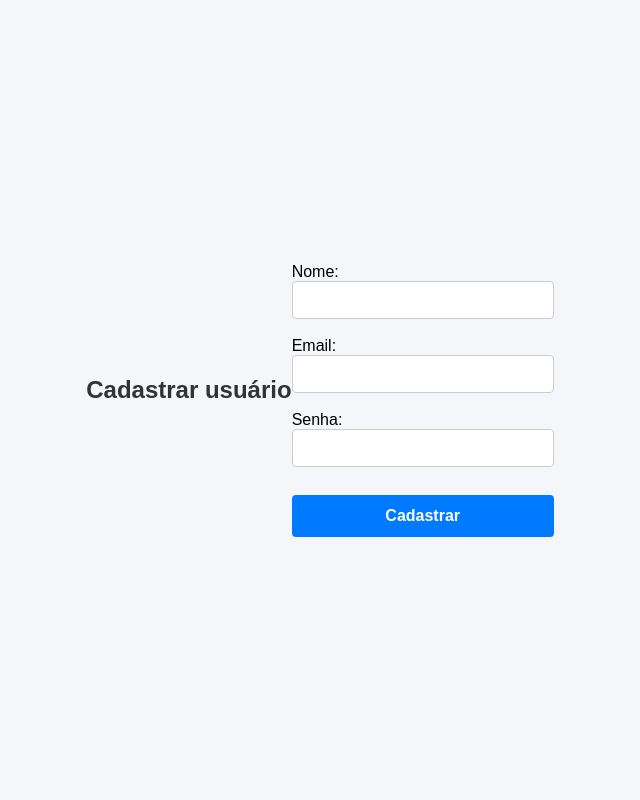
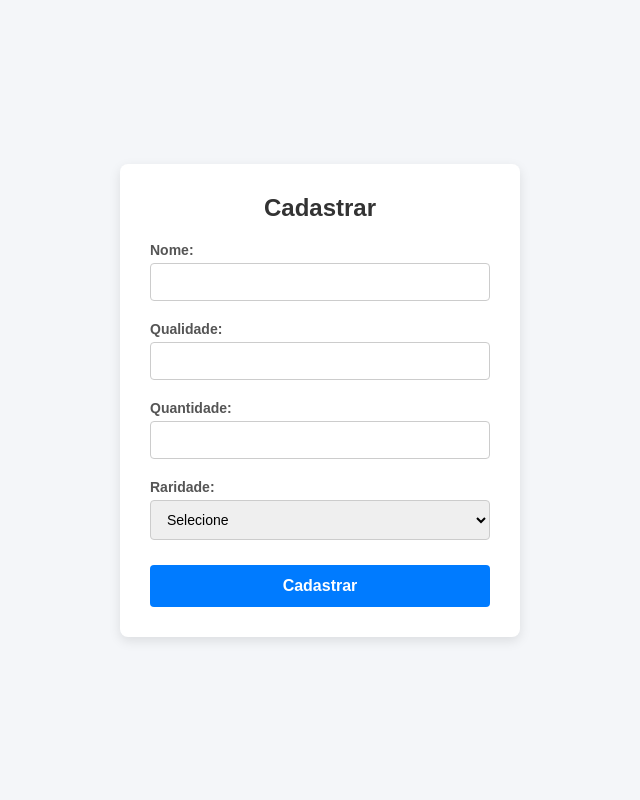
Before and after one commit to Linokkj/php-trabalho, a PHP site: page /cadastro.php in a window 1280 px wide. Shown: the whole page, without its empty margins (320-960 px from the left). Run offline with PHP 8.4, Linux system fonts and the light colour scheme.

Commit message:
Add files via upload

```diff
--- a/cadastro.php
+++ b/cadastro.php
@@ -1,169 +1,79 @@
 <?php
+$conn = new mysqli("localhost", "root", "", "meu_banco");
 
-$conn = new mysqli(
-    "localhost",
-    "root",
-    "",
-    "meu_banco"
-);
+if ($conn->connect_error) {
+    die("Falha na conexão: " . $conn->connect_error);
+}
 
 if ($_SERVER["REQUEST_METHOD"] == "POST") {
+    $nome = $_POST["nome"] ?? '';
+    $qualidade = $_POST["qualidade"] ?? '';
+    $quantidade = $_POST["quantidade"] ?? 0;
+    $raridade = $_POST["raridade"] ?? '';
 
-    $nome = $_POST["nome"];
-    $email = $_POST["email"];
-    $senha = $_POST["senha"];
+    // Comando SQL corrigido para inserir corretamente
+    $sql = "INSERT INTO usuarios (nome, qualidade, quantidade, raridade)
+            VALUES ('$nome', '$qualidade', '$quantidade', '$raridade')";
 
-    $sql = "INSERT INTO usuarios
-            (nome, email, senha)
-            VALUES
-            ('$nome', '$email', '$senha')";
-
-    $conn->query($sql);
-
-    header("Location: index.php");
-    exit;
+    if ($conn->query($sql) === TRUE) {
+        header("Location: index.php");
+        exit;
+    } else {
+        $erro = "Erro ao cadastrar: " . $conn->error;
+    }
 }
-
 ?>
 
 <!DOCTYPE html>
-<html lang="en">
+<html lang="pt-br">
 <head>
     <meta charset="UTF-8">
     <meta name="viewport" content="width=device-width, initial-scale=1.0">
-    <title>Document</title>
+    <title>Cadastro</title>
     <style>
-
-     /* Reset básico para padronizar tamanhos e margens */
-* {
-    box-sizing: border-box;
-    margin: 0;
-    padding: 0;
-}
-
-body {
-    font-family: Arial, sans-serif;
-    background-color: #f4f6f9;
-    display: flex;
-    justify-content: center;
-    align-items: center;
-    min-height: 100vh;
-}
-
-/* Cartão central do formulário */
-.card {
-    background-color: #ffffff;
-    padding: 30px;
-    border-radius: 8px;
-    box-shadow: 0 4px 12px rgba(0, 0, 0, 0.1);
-    width: 100%;
-    max-width: 400px;
-}
-
-h2 {
-    margin-bottom: 20px;
-    color: #333333;
-    text-align: center;
-}
-
-/* Espaçamento dos campos de entrada */
-.form-group {
-    margin-bottom: 15px;
-    text-align: left;
-}
-
-label {
-    display: block;
-    margin-bottom: 5px;
-    color: #555555;
-    font-weight: bold;
-    font-size: 14px;
-}
-
-input {
-    width: 100%;
-    padding: 10px 12px;
-    border: 1px solid #cccccc;
-    border-radius: 4px;
-    font-size: 14px;
-    outline: none;
-    transition: border-color 0.2s, box-shadow 0.2s;
-}
-
-/* Efeito ao clicar no campo para digitar */
-input:focus {
-    border-color: #007bff;
-    box-shadow: 0 0 0 3px rgba(0, 123, 255, 0.2);
-}
-
-/* Estilo do botão principal */
-button {
-    width: 100%;
-    padding: 12px;
-    background-color: #007bff;
-    color: #ffffff;
-    border: none;
-    border-radius: 4px;
-    font-size: 16px;
-    font-weight: bold;
-    cursor: pointer;
-    transition: background-color 0.2s;
-    margin-top: 10px;
-}
-
-button:hover {
-    background-color: #0056b3;
-}
-
-/* Caixa de aviso/erro */
-.erro {
-    background-color: #f8d7da;
-    color: #721c24;
-    padding: 10px;
-    border-radius: 4px;
-    font-size: 14px;
-    text-align: center;
-    margin-bottom: 15px;
-    border: 1px solid #f5c6cb;
-}
-
+        * { box-sizing: border-box; margin: 0; padding: 0; }
+        body { font-family: Arial, sans-serif; background-color: #f4f6f9; display: flex; justify-content: center; align-items: center; min-height: 100vh; flex-direction: column; }
+        form { background-color: #ffffff; padding: 30px; border-radius: 8px; box-shadow: 0 4px 12px rgba(0, 0, 0, 0.1); width: 100%; max-width: 400px; }
+        h2 { margin-bottom: 20px; color: #333333; text-align: center; }
+        label { display: block; margin-bottom: 5px; color: #555555; font-weight: bold; font-size: 14px; margin-top: 10px; }
+        input, select { width: 100%; padding: 10px 12px; border: 1px solid #cccccc; border-radius: 4px; font-size: 14px; outline: none; margin-bottom: 10px; }
+        button { width: 100%; padding: 12px; background-color: #007bff; color: #ffffff; border: none; border-radius: 4px; font-size: 16px; font-weight: bold; cursor: pointer; margin-top: 15px; }
+        button:hover { background-color: #0056b3; }
+        .erro { background-color: #f8d7da; color: #721c24; padding: 10px; border-radius: 4px; font-size: 14px; text-align: center; margin-bottom: 15px; border: 1px solid #f5c6cb; }
     </style>
 </head>
 <body>
 
+    <form method="POST">
+        <h2>Cadastrar</h2>
+
+        <?php if (!empty($erro)) { echo "<div class='erro'>$erro</div>"; } ?>
+
+        <label>Nome:</label>
+        <input type="text" name="nome" required>
+
+        <label>Qualidade:</label>
+        <input type="text" name="qualidade">
+
+        <label>Quantidade:</label>
+        <input type="number" name="quantidade">
+
+        <label>Raridade:</label>
+        <select name="raridade" required>
+            <option value="">Selecione</option>
+            <option value="Círculo">Círculo</option>
+            <option value="Losango">Losango</option>
+            <option value="Estrela simples">Estrela simples</option>
+            <option value="Rara Dupla">Rara Dupla</option>
+            <option value="Ilustração Rara">Ilustração Rara</option>
+            <option value="Ultra-Rara / Full Art">Ultra-Rara / Full Art</option>
+            <option value="Ilustração Rara Especial">Ilustração Rara Especial</option>
+            <option value="Hiper Rara (Gold)">Hiper Rara (Gold)</option>
+            <option value="Rara Secreta (SR)">Rara Secreta (SR)</option>
+        </select>
+
+        <button type="submit">Cadastrar</button>
+    </form>
+
 </body>
 </html>
-
-<h2>Cadastrar usuário</h2>
-
-<form method="POST" class="table">
-
-    Nome:
-    <input
-        type="text"
-        name="nome"
-    >
-
-    <br><br>
-
-    Email:
-    <input
-        type="email"
-        name="email"
-    >
-
-    <br><br>
-
-    Senha:
-    <input
-        type="password"
-        name="senha"
-    >
-
-    <br><br>
-
-    <button type="submit">
-        Cadastrar
-    </button>
-
-</form>
```
Also changed, not shown: editar.php (+45 -40 lines), funcoes.php (deleted, +0 -88 lines), index.php (+12 -9 lines).
